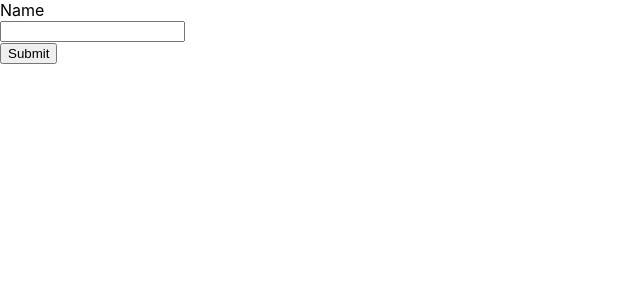
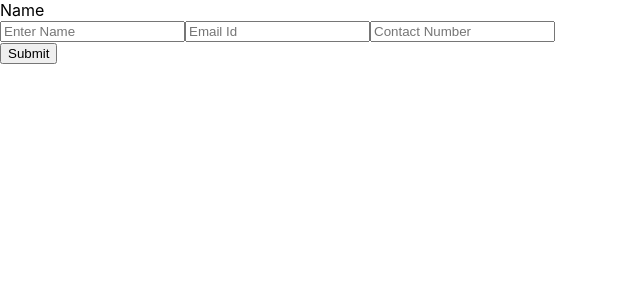
Before and after one commit to anujanaya/Tution-students-list, a React (Create React App) app: page / in a window 1280 px wide. Shown: the top 300 px of the page, without its empty margins (0-640 px from the left). Built offline with nearby package versions, Linux system fonts and the light colour scheme.

Commit message:
create many functions

```diff
--- a/src/App.js
+++ b/src/App.js
@@ -3,20 +3,33 @@ import './App.css';
 
 function App() {
 
-  const [name, setName] = useState(" ");
-
+  const [name, setName] = useState("");
+  const [emailid, setEmailid] = useState("");
+  const [number, setNumber] = useState("");
   const onChangeName = (e) => {
-    console.log(e);
-    };
+    setName(e.target.value)
+    console.log(e.target.value);
+  };
+  const onChangeEmail = (e) => {
+    setEmailid(e.target.value)
+  };
+  const onChangeNumber = (e) => {
+    setNumber(e.target.value)
+  }
+  const submitbtn = () => {
+    alert("Hello")
+  };
 
   return (
     <div>
       <div>
         Name
       </div>
-      <input text placeholder="Enter Name" value={name} onChange={(e)=>{onChangeName(e)}}></input>
+      <input text placeholder="Enter Name" value={name} onChange={(e) => { onChangeName(e) }}></input>
+      <input text placeholder="Email Id" value={emailid} onchange={(e) => { onChangeEmail(e) }}></input>
+      <input text placeholder="Contact Number" value={number} onchange={(e) => { onChangeNumber(e) }}></input>
       <div>
-      <button>Submit</button>
+        <button onClick={submitbtn}>Submit</button>
       </div>
     </div>
   );
```
